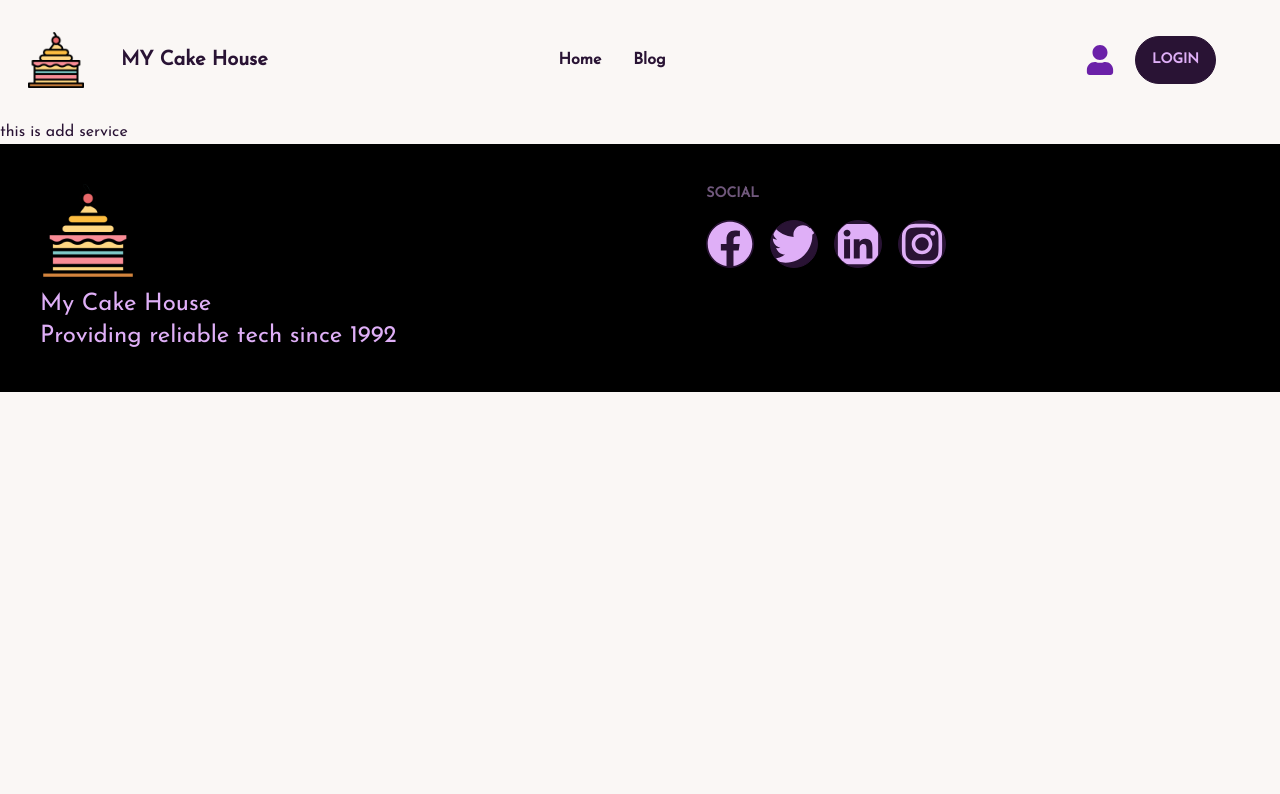
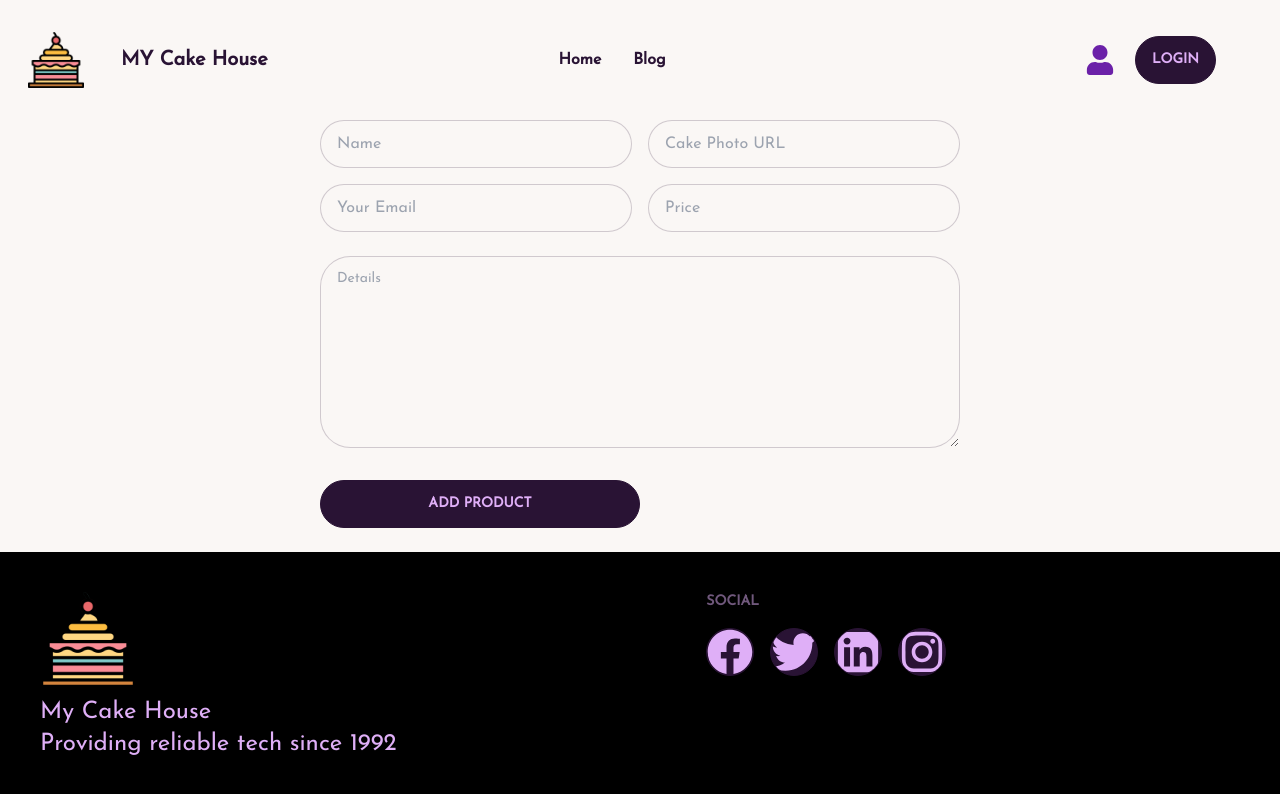
Before and after one commit to miavai649/assignment-11-client, a React (Create React App) app: page /add-service in a window 1280 px wide. Shown: the top 794 px of the page. Built offline with nearby package versions, Linux system fonts and the light colour scheme; no server answers.

Commit message:
cake studio form added

```diff
--- /dev/null
+++ b/src/Router/PrivateRoute/PrivateRoute.js
@@ -0,0 +1,20 @@
+import React, { useContext } from 'react';
+import { Navigate, useLocation } from 'react-router-dom';
+import { AuthContext } from '../../context/AuthProvider';
+
+const PrivateRoute = ({children}) => {
+    const {user, loading} = useContext(AuthContext)
+    const location = useLocation()
+
+    if (loading) {
+       return <progress className="progress w-56"></progress>
+    }
+
+    if (user) {
+        return children;
+    }
+
+    return <Navigate to='/login' state={{ from: location}} replace></Navigate>
+};
+
+export default PrivateRoute;
--- a/src/Shared/Header/Header.js
+++ b/src/Shared/Header/Header.js
@@ -27,7 +27,7 @@ const Header = () => {
             <Link to="/my-reviews">My Reviews</Link>
           </li>
             <li className="font-semibold">
-            <Link to="/add-service">Add Service</Link>
+            <Link to="/add-service">Cake Studio</Link>
           </li>
           </>
           }
--- a/src/context/AuthProvider.js
+++ b/src/context/AuthProvider.js
@@ -9,31 +9,38 @@ const auth = getAuth(app)
 const googleProvider = new GoogleAuthProvider()
 const AuthProvider = ({ children }) => {
     const [user, setUser] = useState();
+    const [loading, setLoading] = useState()
 
     const signInWithGoogle = () => {
+        setLoading(true)
         return signInWithPopup(auth, googleProvider)
     }
 
     const createUser = (email, password) => {
+        setLoading(true)
         return createUserWithEmailAndPassword(auth, email, password)
     }
 
     const updateUserProfile = (profile) => {
+        setLoading(true)
         return updateProfile(auth.currentUser, profile)
     }
 
     const login = (email, password) => {
+        setLoading(true)
         return signInWithEmailAndPassword(auth, email, password)
     }
 
     const logOut = () => {
+        setLoading(true)
         return signOut(auth)
     }
 
     useEffect(() => {
         const unsubscribe = onAuthStateChanged(auth, currentUser => {
-            console.log('current logged in', currentUser)
+            // console.log('current logged in', currentUser)
             setUser(currentUser)
+            setLoading(true)
         })
         return () => {
             return unsubscribe()
@@ -47,6 +54,7 @@ const AuthProvider = ({ children }) => {
         createUser,
         updateUserProfile,
         login,
+        loading
     }
 
     return (
--- a/src/pages/AddService/AddService.js
+++ b/src/pages/AddService/AddService.js
@@ -1,10 +1,46 @@
-import React from 'react';
+import React, { useContext } from 'react';
+import { AuthContext } from '../../context/AuthProvider';
 
 const AddService = () => {
+    const {user} = useContext(AuthContext)
     return (
         <div>
-            <h2>this is add service</h2>
+      <form className='mx-80'>
+        <div className="grid grid-cols-1 lg:grid-cols-2 gap-4">
+        <input
+          type="text"
+          placeholder="Name"
+          className="input input-bordered w-full"
+          name="name"
+          required
+        />
+        <input
+          type="text"
+          placeholder="Cake Photo URL"
+          className="input input-bordered w-full"
+          name="photoURL"
+          required
+        />
+        <input
+          type="text"
+          placeholder="Your Email"
+          className="input input-bordered w-full"
+          defaultValue={user?.email}
+          readOnly
+          name="email"
+        />
+        <input
+          type="number"
+          placeholder="Price"
+          className="input input-bordered w-full"
+          name="price"
+          required
+        />
         </div>
+      <textarea name="details" className="textarea textarea-bordered h-48 w-full my-6" placeholder="Details"></textarea>
+      <input className="btn w-80 mb-6" type="submit" value="Add Product" />
+      </form>
+    </div>
     );
 };
 
--- a/src/pages/Login/Login.js
+++ b/src/pages/Login/Login.js
@@ -1,6 +1,6 @@
 import React, { useContext } from "react";
 import toast from "react-hot-toast";
-import { Link } from "react-router-dom";
+import { Link, useLocation, useNavigate } from "react-router-dom";
 import google from '../../assets/button/google.png';
 import image from "../../assets/login/login.jpg";
 import { AuthContext } from "../../context/AuthProvider";
@@ -8,13 +8,17 @@ import { AuthContext } from "../../context/AuthProvider";
 const Login = () => {
 
     const { signInWithGoogle, login } = useContext(AuthContext);
+    const navigate = useNavigate()
+  const location = useLocation()
+  const from = location.state?.from?.pathname || "/";
 
     const handleGoogleSignUP = () => {
         signInWithGoogle()
             .then(result => {
             const user = result.user
             console.log(user)
-            toast.success('Logged in Successfully')
+                toast.success('Logged in Successfully')
+                navigate(from, { replace: true })
             })
         .catch(err => console.error(err))
     }
@@ -30,7 +34,8 @@ const Login = () => {
             const user = result.user
             console.log(user)
             form.reset()
-            toast.success('Logged in Successfully')
+                toast.success('Logged in Successfully')
+                navigate(from, { replace: true })
         })
     }
 
```
